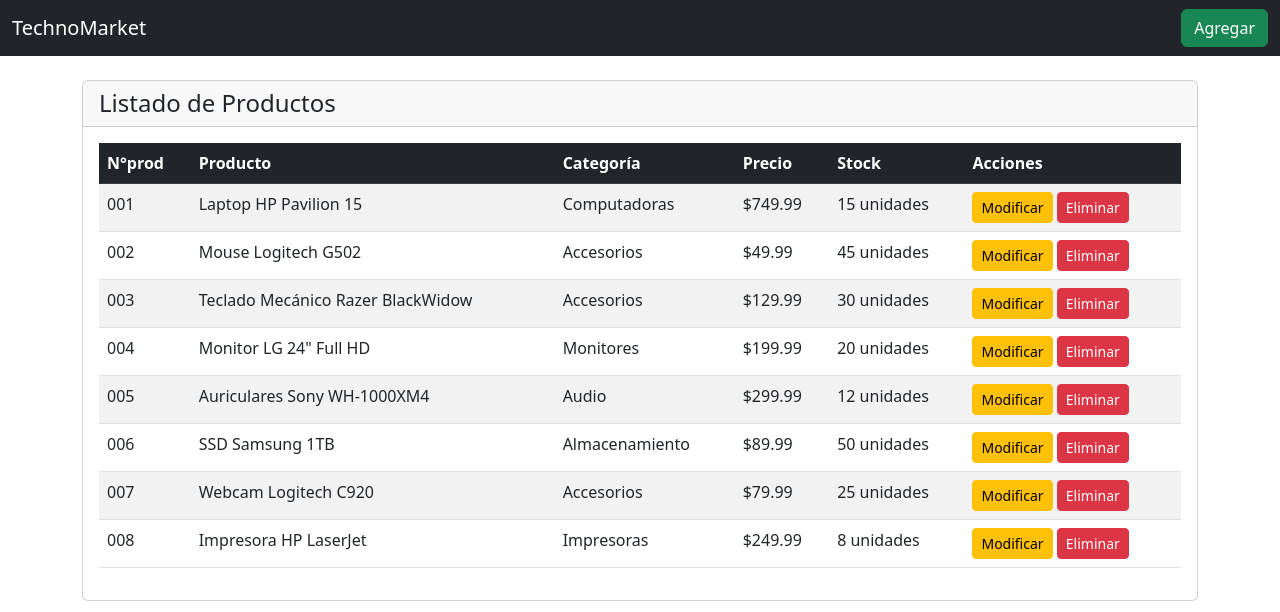
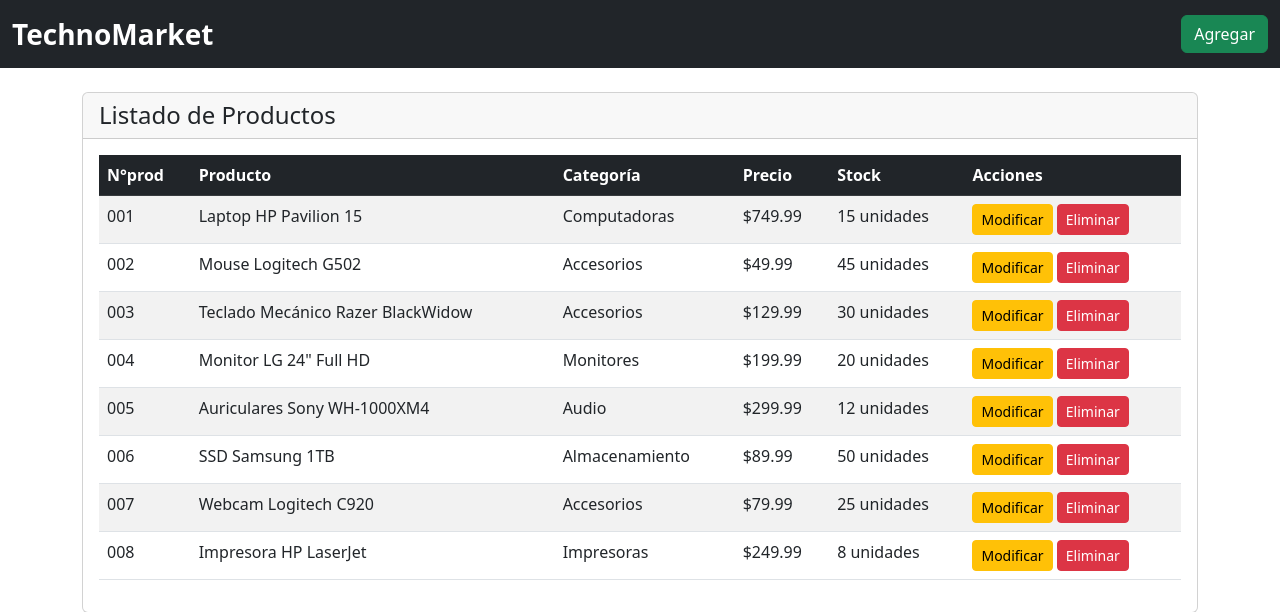
Before and after one commit to alexis-manslla/proyecto_integrador, a PHP site: page / in a window 1280 px wide. Shown: the top 612 px of the page. Run offline with PHP 8.4, Linux system fonts and the light colour scheme; data comes from the database, SQL or seed files in the repository.

Commit message:
index modificado

```diff
--- a/Codigo/index.php
+++ b/Codigo/index.php
@@ -9,19 +9,21 @@
     <meta name="viewport" content="width=device-width, initial-scale=1.0">
     <title>Gestión de Productos</title>
     <link href="https://cdn.jsdelivr.net/npm/bootstrap@5.3.0/dist/css/bootstrap.min.css" rel="stylesheet">
+    <style>
+        .navbar-brand {
+            font-size: 28px;
+            font-weight: bold;
+        }
+        .btn-agregar-nav {
+            margin-left: 20px;
+        }
+    </style>
 </head>
 <body>
     <nav class="navbar navbar-expand-lg navbar-dark bg-dark">
         <div class="container-fluid">
             <a class="navbar-brand" href="index.php">TechnoMarket</a>
-            <button class="navbar-toggler" type="button" data-bs-toggle="collapse" data-bs-target="#nav">
-                <span class="navbar-toggler-icon"></span>
-            </button>
-            <div class="collapse navbar-collapse" id="nav">
-                <ul class="navbar-nav ms-auto">
-                    <li class="nav-item"><a class="btn btn-success" href="agregar_productos.php">Agregar</a></li>
-                </ul>
-            </div>
+            <a class="btn btn-success btn-agregar-nav" href="agregar_productos.php">Agregar</a>
         </div>
     </nav>
 
```
